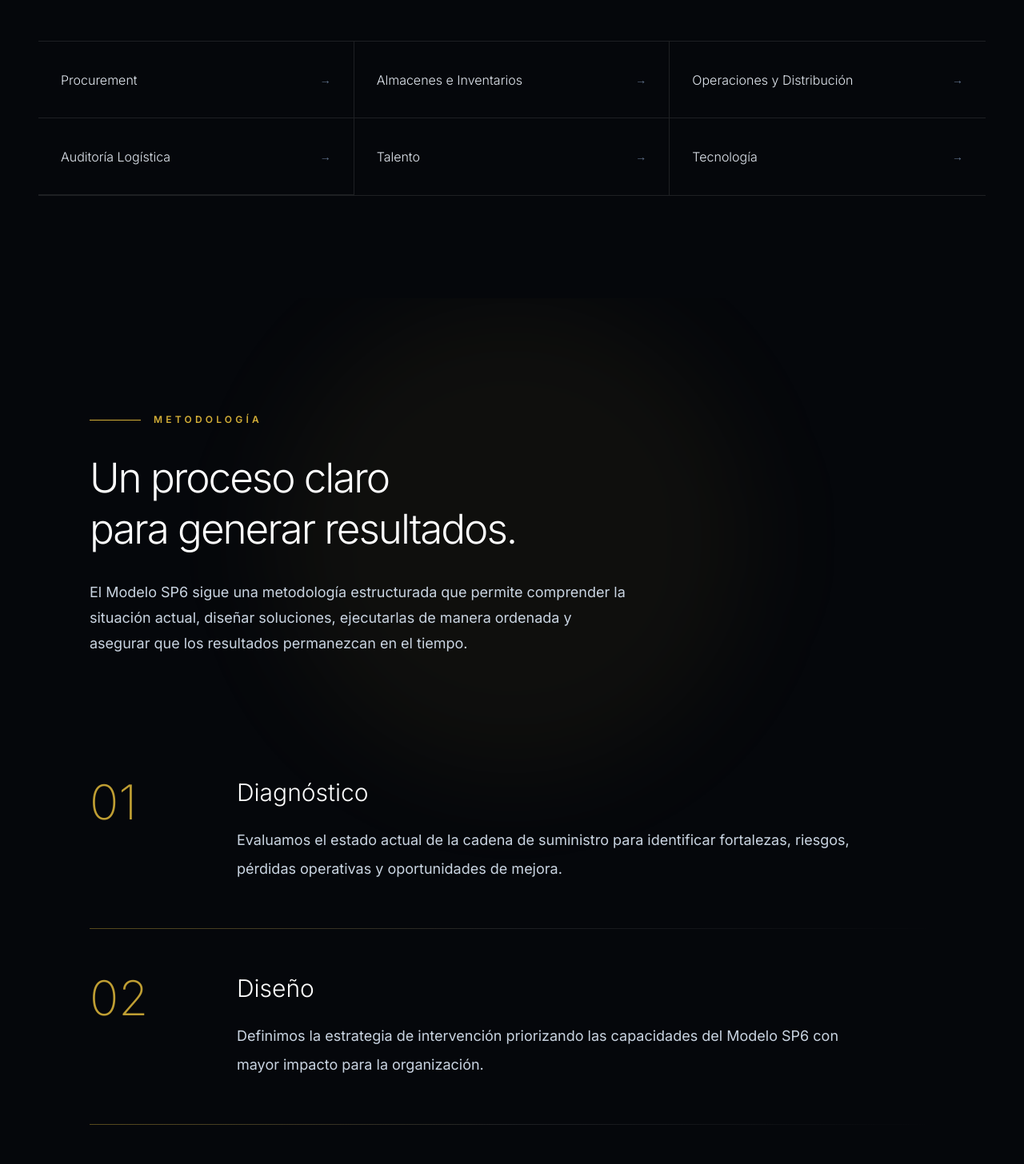
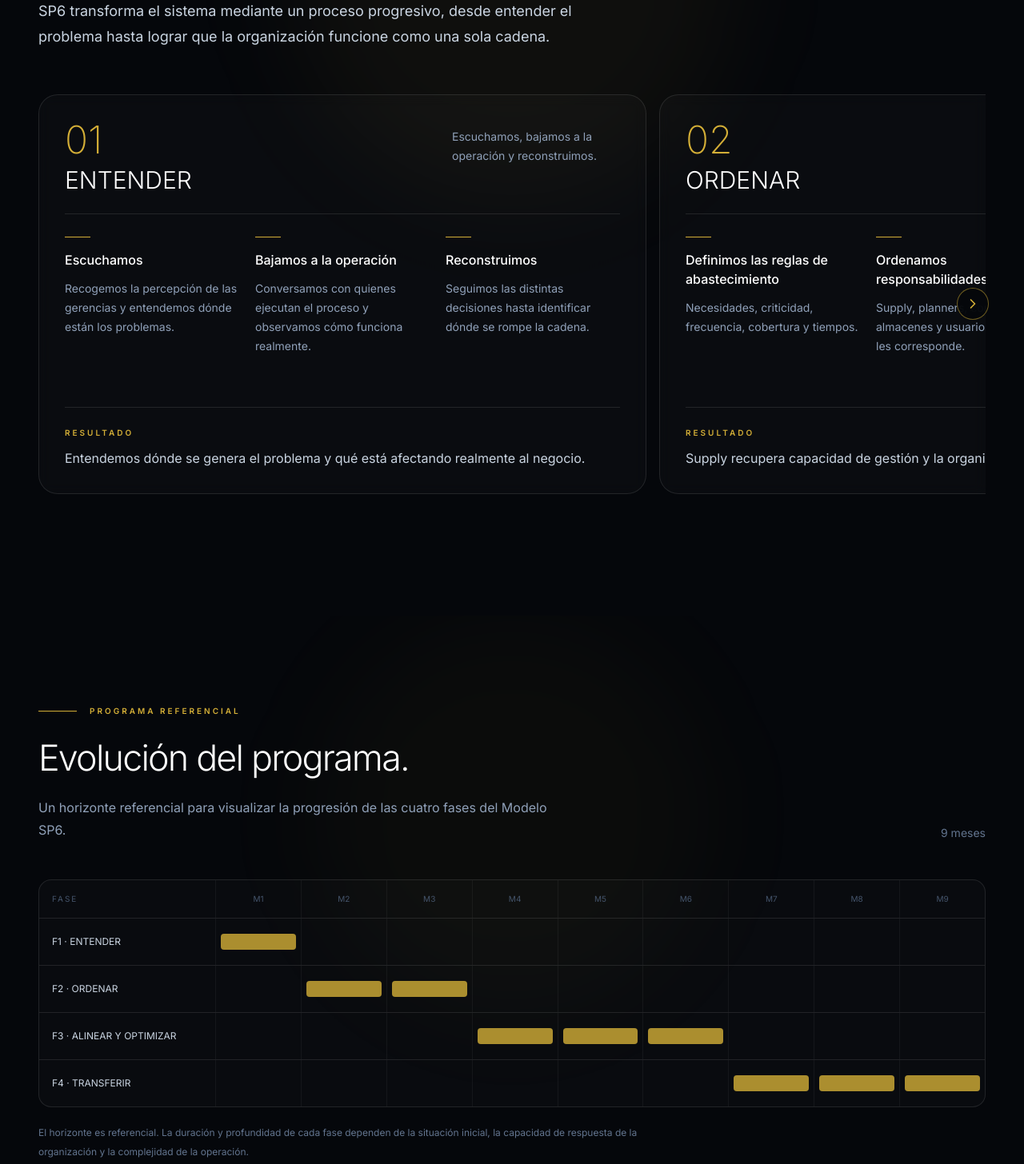
Before and after one commit to rcarlo68-cmd/ServicesProcurement, a Next.js app: page /modelo-sp6 in a window 1280 px wide. Shown: the part 1894-3350 px from the top of the page at 80% size. Built offline with nearby package versions, Linux system fonts and the light colour scheme.

Commit message:
Refine SP6 methodology and program

```diff
--- a/app/modelo-sp6/page.tsx
+++ b/app/modelo-sp6/page.tsx
@@ -2,9 +2,9 @@ import Header from "@/components/layout/Header";
 
 import Hero from "@/components/modelo-sp6/Hero";
 import Introduction from "@/components/modelo-sp6/Introduction";
+import Process from "@/components/modelo-sp6/Process";
+import Timeline from "@/components/modelo-sp6/Timeline";
 import Capabilities from "@/components/modelo-sp6/Capabilities";
-import Process from "@/components/modelo-sp6/Process";
-import Benefits from "@/components/modelo-sp6/Benefits";
 import CTA from "@/components/modelo-sp6/CTA";
 
 export const metadata = {
@@ -20,9 +20,9 @@ export default function ModeloSP6Page() {
 
       <Hero />
       <Introduction />
+      <Process />
+      <Timeline />
       <Capabilities />
-      <Process />
-      <Benefits />
       <CTA />
     </main>
   );
--- a/components/modelo-sp6/Benefits.tsx
+++ b/components/modelo-sp6/Benefits.tsx
@@ -1,102 +1,49 @@
 "use client";
 
 const benefits = [
-  {
-    title: "Visión Integral",
-    description:
-      "Integra procurement, almacenes, operaciones, auditoría, transformación digital y talento dentro de un único modelo de gestión.",
-  },
-  {
-    title: "Menores Pérdidas",
-    description:
-      "Reduce pérdidas operativas identificando vulnerabilidades antes de que afecten la productividad o los resultados del negocio.",
-  },
-  {
-    title: "Mejor Toma de Decisiones",
-    description:
-      "Convierte la información operativa en conocimiento útil para decidir con mayor rapidez, precisión y confianza.",
-  },
-  {
-    title: "Mayor Productividad",
-    description:
-      "Optimiza procesos críticos eliminando actividades que no generan valor y fortaleciendo la eficiencia operacional.",
-  },
-  {
-    title: "Transformación Sostenible",
-    description:
-      "Los cambios no dependen de personas aisladas, sino de procesos, capacidades y una cultura orientada a la mejora continua.",
-  },
-  {
-    title: "Ventaja Competitiva",
-    description:
-      "Transforma la cadena de suministro en un activo estratégico capaz de generar eficiencia, resiliencia y diferenciación.",
-  },
+  "Control",
+  "Eficiencia",
+  "Anticipación",
+  "Valor",
 ];
 
 export default function Benefits() {
   return (
-    <section className="relative overflow-hidden bg-[#070A0F] py-28 lg:py-36">
-      {/* Background */}
+    <section className="relative overflow-hidden bg-[#05070B] py-20 lg:py-24">
       <div className="absolute inset-0">
-        <div className="absolute right-0 top-0 h-[520px] w-[520px] rounded-full bg-[#D4AF37]/5 blur-3xl" />
-        <div className="absolute bottom-0 left-0 h-[420px] w-[420px] rounded-full bg-white/[0.03] blur-3xl" />
+        <div className="absolute right-0 top-0 h-[400px] w-[400px] rounded-full bg-[#D4AF37]/5 blur-3xl" />
       </div>
 
       <div className="relative mx-auto w-full max-w-7xl px-6 lg:px-10 xl:px-12">
+
         {/* Header */}
-        <div className="max-w-3xl">
-          <div className="mb-8 flex items-center gap-4">
-            <div className="h-px w-16 bg-[#D4AF37]" />
+        <div className="mb-12">
+          <div className="mb-6 flex items-center gap-4">
+            <div className="h-px w-12 bg-[#D4AF37]" />
 
-            <span className="text-xs font-semibold uppercase tracking-[0.35em] text-[#D4AF37]">
-              BENEFICIOS
+            <span className="text-[10px] font-semibold uppercase tracking-[0.3em] text-[#D4AF37]">
+              RESULTADOS
             </span>
           </div>
 
-          <h2 className="text-[clamp(2.4rem,4vw,4rem)] font-light leading-tight tracking-[-0.04em] text-white">
-            Más que una metodología,
-            <br />
-            una ventaja competitiva.
+          <h2 className="text-[clamp(2rem,3.5vw,3.2rem)] font-light leading-tight tracking-[-0.04em] text-white">
+            Lo que cambia.
           </h2>
-
-          <p className="mt-8 max-w-2xl text-lg leading-8 text-slate-300">
-            El verdadero valor del Modelo SP6 no reside únicamente en mejorar
-            procesos individuales, sino en integrar capacidades para construir
-            una cadena de suministro más eficiente, resiliente y orientada a la
-            creación de valor.
-          </p>
         </div>
 
-        {/* Benefits Grid */}
-        <div className="mt-20 grid gap-8 md:grid-cols-2 xl:grid-cols-3">
+        {/* Results */}
+        <div className="grid grid-cols-2 gap-x-6 gap-y-8 md:grid-cols-4 md:gap-8">
           {benefits.map((benefit) => (
-            <article
-              key={benefit.title}
-              className="
-                group
-                rounded-3xl
-                border
-                border-white/10
-                bg-white/[0.03]
-                p-8
-                backdrop-blur-sm
-                transition-all
-                duration-300
-                hover:-translate-y-2
-                hover:border-[#D4AF37]/40
-                hover:bg-white/[0.05]
-              "
+            <div
+              key={benefit}
+              className="border-t border-white/15 pt-5"
             >
-              <div className="mb-6 h-1 w-14 rounded-full bg-[#D4AF37]" />
+              <div className="mb-4 h-px w-8 bg-[#D4AF37]" />
 
-              <h3 className="text-2xl font-light text-white transition-colors duration-300 group-hover:text-[#D4AF37]">
-                {benefit.title}
+              <h3 className="text-xl font-light text-white sm:text-2xl">
+                {benefit}
               </h3>
-
-              <p className="mt-6 leading-8 text-slate-300">
-                {benefit.description}
-              </p>
-            </article>
+            </div>
           ))}
         </div>
       </div>
--- a/components/modelo-sp6/Process.tsx
+++ b/components/modelo-sp6/Process.tsx
@@ -6,27 +6,87 @@ import { useRef, useState } from "react";
 const steps = [
   {
     number: "01",
-    title: "Diagnóstico",
-    description:
-      "Evaluamos el estado actual de la cadena de suministro para identificar fortalezas, riesgos, pérdidas operativas y oportunidades de mejora.",
+    title: "ENTENDER",
+    headline: "Escuchamos, bajamos a la operación y reconstruimos.",
+    columns: [
+      {
+        title: "Escuchamos",
+        text: "Recogemos la percepción de las gerencias y entendemos dónde están los problemas.",
+      },
+      {
+        title: "Bajamos a la operación",
+        text: "Conversamos con quienes ejecutan el proceso y observamos cómo funciona realmente.",
+      },
+      {
+        title: "Reconstruimos",
+        text: "Seguimos las distintas decisiones hasta identificar dónde se rompe la cadena.",
+      },
+    ],
+    result:
+      "Entendemos dónde se genera el problema y qué está afectando realmente al negocio.",
   },
   {
     number: "02",
-    title: "Diseño",
-    description:
-      "Definimos la estrategia de intervención priorizando las capacidades del Modelo SP6 con mayor impacto para la organización.",
+    title: "ORDENAR",
+    headline: "Marcamos la cancha y estabilizamos Supply.",
+    columns: [
+      {
+        title: "Definimos las reglas de abastecimiento",
+        text: "Necesidades, criticidad, frecuencia, cobertura y tiempos.",
+      },
+      {
+        title: "Ordenamos responsabilidades",
+        text: "Supply, planners, compradores, almacenes y usuarios saben qué les corresponde.",
+      },
+      {
+        title: "Parametrizamos la cadena",
+        text: "Catálogo, consumos, stocks, lead times y grupos de compra.",
+      },
+    ],
+    result:
+      "Supply recupera capacidad de gestión y la organización sabe cómo debe funcionar.",
   },
   {
     number: "03",
-    title: "Implementación",
-    description:
-      "Desarrollamos las iniciativas priorizadas mediante una ejecución estructurada, con participación de las áreas involucradas.",
+    title: "ALINEAR Y OPTIMIZAR",
+    headline: "Hacemos que la cadena funcione como una sola.",
+    columns: [
+      {
+        title: "Conectamos los inputs",
+        text: "Cada área entrega la información que la cadena necesita para funcionar.",
+      },
+      {
+        title: "Medimos y corregimos",
+        text: "Seguimos el comportamiento de inventarios, roturas, urgencias y excepciones.",
+      },
+      {
+        title: "Optimizamos donde los datos lo justifican",
+        text: "Procurement, almacenes, distribución, talento y tecnología.",
+      },
+    ],
+    result:
+      "Los problemas dejan de desplazarse entre áreas y empiezan a ser gestionados desde su origen.",
   },
   {
     number: "04",
-    title: "Consolidación",
-    description:
-      "Medimos resultados, fortalecemos las buenas prácticas e institucionalizamos los cambios para asegurar su sostenibilidad.",
+    title: "TRANSFERIR",
+    headline: "El sistema queda dentro de la organización.",
+    columns: [
+      {
+        title: "Transferimos el sistema",
+        text: "El equipo aprende la metodología y comienza a operar con autonomía.",
+      },
+      {
+        title: "Empoderamos a los líderes",
+        text: "Los heads anticipan problemas y utilizan la información para decidir.",
+      },
+      {
+        title: "Consolidamos capacidades",
+        text: "Supply se convierte en una capacidad estratégica para el negocio.",
+      },
+    ],
+    result:
+      "SP6 deja de depender del consultor y queda incorporado a la forma de trabajar.",
   },
 ];
 
@@ -48,7 +108,7 @@ export default function Process() {
     if (!carouselRef.current) return;
 
     carouselRef.current.scrollBy({
-      left: direction === "right" ? 320 : -320,
+      left: direction === "right" ? 340 : -340,
       behavior: "smooth",
     });
 
@@ -56,16 +116,19 @@ export default function Process() {
   };
 
   return (
-    <section className="relative overflow-hidden bg-[#05070B] py-28 lg:py-36">
+    <section
+      id="metodologia"
+      className="relative overflow-hidden bg-[#05070B] py-24 lg:py-32"
+    >
       {/* Background */}
       <div className="absolute inset-0">
-        <div className="absolute left-1/2 top-0 h-[600px] w-[600px] -translate-x-1/2 rounded-full bg-[#D4AF37]/5 blur-3xl" />
+        <div className="absolute left-1/2 top-0 h-[560px] w-[560px] -translate-x-1/2 rounded-full bg-[#D4AF37]/5 blur-3xl" />
       </div>
 
-      <div className="relative mx-auto max-w-6xl px-6 lg:px-10 xl:px-12">
+      <div className="relative mx-auto w-full max-w-7xl px-6 lg:px-10 xl:px-12">
         {/* Header */}
         <div className="max-w-3xl">
-          <div className="mb-8 flex items-center gap-4">
+          <div className="mb-7 flex items-center gap-4">
             <div className="h-px w-16 bg-[#D4AF37]" />
 
             <span className="text-xs font-semibold uppercase tracking-[0.35em] text-[#D4AF37]">
@@ -73,53 +136,21 @@ export default function Process() {
             </span>
           </div>
 
-          <h2 className="text-[clamp(2.4rem,4vw,4rem)] font-light leading-tight tracking-[-0.04em] text-white">
-            Un proceso claro
+          <h2 className="text-[clamp(2.3rem,4vw,4rem)] font-light leading-[1.05] tracking-[-0.04em] text-white">
+            ¿Cómo logramos
             <br />
-            para generar resultados.
+            el alineamiento?
           </h2>
 
-          <p className="mt-8 max-w-2xl text-lg leading-8 text-slate-300">
-            El Modelo SP6 sigue una metodología estructurada que permite
-            comprender la situación actual, diseñar soluciones, ejecutarlas de
-            manera ordenada y asegurar que los resultados permanezcan en el
-            tiempo.
+          <p className="mt-7 max-w-2xl text-base leading-8 text-slate-300 lg:text-lg">
+            SP6 transforma el sistema mediante un proceso progresivo, desde
+            entender el problema hasta lograr que la organización funcione
+            como una sola cadena.
           </p>
         </div>
 
-        {/* Process - Desktop / Tablet */}
-        <div className="mt-24 hidden md:block">
-          {steps.map((step, index) => (
-            <div key={step.number}>
-              <div className="grid gap-8 py-14 lg:grid-cols-12 lg:gap-12">
-                {/* Number */}
-                <div className="lg:col-span-2 lg:pr-6">
-                  <span className="text-6xl font-extralight text-[#D4AF37]/90">
-                    {step.number}
-                  </span>
-                </div>
-
-                {/* Content */}
-                <div className="lg:col-span-10">
-                  <h3 className="text-3xl font-light text-white">
-                    {step.title}
-                  </h3>
-
-                  <p className="mt-6 max-w-3xl text-lg leading-9 text-slate-300">
-                    {step.description}
-                  </p>
-                </div>
-              </div>
-
-              {index < steps.length - 1 && (
-                <div className="h-px w-full bg-gradient-to-r from-[#D4AF37]/40 via-white/10 to-transparent" />
-              )}
-            </div>
-          ))}
-        </div>
-
-        {/* Process - Mobile Carousel */}
-        <div className="relative mt-14 md:hidden">
+        {/* Carousel */}
+        <div className="relative mt-14">
           <div
             ref={carouselRef}
             onScroll={updateScrollButtons}
@@ -127,7 +158,7 @@ export default function Process() {
               flex
               snap-x
               snap-mandatory
-              gap-6
+              gap-4
               overflow-x-auto
               pb-6
               [-ms-overflow-style:none]
@@ -139,33 +170,77 @@ export default function Process() {
               <article
                 key={step.number}
                 className="
+                  flex
+                  h-[470px]
                   w-[88%]
                   shrink-0
                   snap-center
+                  flex-col
                   rounded-3xl
                   border
                   border-white/10
-                  bg-white/[0.03]
-                  p-8
+                  bg-white/[0.025]
+                  p-6
                   backdrop-blur-sm
+                  sm:h-[480px]
+                  sm:w-[72%]
+                  sm:p-7
+                  lg:h-[500px]
+                  lg:w-[760px]
+                  lg:p-8
                 "
               >
-                <div className="mb-8 text-5xl font-extralight text-[#D4AF37]">
-                  {step.number}
+                {/* Card Header */}
+                <div className="border-b border-white/10 pb-6">
+                  <div className="flex items-start justify-between gap-6">
+                    <div>
+                      <div className="text-4xl font-extralight text-[#D4AF37] sm:text-5xl">
+                        {step.number}
+                      </div>
+
+                      <h3 className="mt-2 text-2xl font-light text-white sm:text-3xl">
+                        {step.title}
+                      </h3>
+                    </div>
+
+                    <p className="max-w-[210px] pt-2 text-sm leading-6 text-slate-400">
+                      {step.headline}
+                    </p>
+                  </div>
                 </div>
 
-                <h3 className="text-2xl font-light leading-snug text-white">
-                  {step.title}
-                </h3>
+                {/* Columns */}
+                <div className="mt-7 grid grid-cols-1 gap-7 sm:grid-cols-3 sm:gap-5">
+                  {step.columns.map((column) => (
+                    <div key={column.title}>
+                      <div className="mb-4 h-px w-8 bg-[#D4AF37]" />
 
-                <p className="mt-6 text-base leading-7 text-slate-300">
-                  {step.description}
-                </p>
+                      <h4 className="text-base font-medium leading-6 text-white">
+                        {column.title}
+                      </h4>
+
+                      <p className="mt-3 text-sm leading-6 text-slate-400">
+                        {column.text}
+                      </p>
+                    </div>
+                  ))}
+                </div>
+
+                {/* RESULTADO — siempre abajo */}
+                <div className="mt-auto border-t border-white/10 pt-6">
+                  <div className="mb-3 text-[10px] font-semibold uppercase tracking-[0.3em] text-[#D4AF37]">
+                    RESULTADO
+                  </div>
+
+                  <p className="text-sm leading-6 text-slate-300 sm:text-base">
+                    {step.result}
+                  </p>
+                </div>
               </article>
             ))}
           </div>
 
-          {/* Left Arrow */}
+          {/* Left */}
           {canScrollLeft && (
             <button
               type="button"
@@ -173,19 +248,19 @@ export default function Process() {
               onClick={() => scrollCarousel("left")}
               className="
                 absolute
-                left-[-6px]
+                left-[-4px]
                 top-1/2
                 z-20
-                -translate-y-1/2
                 flex
                 h-10
                 w-10
+                -translate-y-1/2
                 items-center
                 justify-center
                 rounded-full
                 border
-                border-[#D4AF37]/40
-                bg-[#05070B]/80
+                border-[#D4AF37]/50
+                bg-[#05070B]/90
                 text-[#D4AF37]
                 backdrop-blur-md
                 transition-all
@@ -197,7 +272,7 @@ export default function Process() {
             </button>
           )}
 
-          {/* Right Arrow */}
+          {/* Right */}
           {canScrollRight && (
             <button
               type="button"
@@ -205,19 +280,19 @@ export default function Process() {
               onClick={() => scrollCarousel("right")}
               className="
                 absolute
-                right-[-6px]
+                right-[-4px]
                 top-1/2
                 z-20
-                -translate-y-1/2
                 flex
                 h-10
                 w-10
+                -translate-y-1/2
                 items-center
                 justify-center
                 rounded-full
                 border
-                border-[#D4AF37]/40
-                bg-[#05070B]/80
+                border-[#D4AF37]/50
+                bg-[#05070B]/90
                 text-[#D4AF37]
                 backdrop-blur-md
                 transition-all
--- /dev/null
+++ b/components/modelo-sp6/Timeline.tsx
@@ -0,0 +1,153 @@
+"use client";
+
+const gantt = [
+  {
+    label: "F1 · ENTENDER",
+    months: [1, 0, 0, 0, 0, 0, 0, 0, 0],
+  },
+  {
+    label: "F2 · ORDENAR",
+    months: [0, 1, 1, 0, 0, 0, 0, 0, 0],
+  },
+  {
+    label: "F3 · ALINEAR Y OPTIMIZAR",
+    months: [0, 0, 0, 1, 1, 1, 0, 0, 0],
+  },
+  {
+    label: "F4 · TRANSFERIR",
+    months: [0, 0, 0, 0, 0, 0, 1, 1, 1],
+  },
+];
+
+export default function Timeline() {
+  return (
+    <section className="relative overflow-hidden bg-[#05070B] py-20 lg:py-28">
+      {/* Background */}
+      <div className="absolute inset-0">
+        <div className="absolute left-1/2 top-0 h-[500px] w-[500px] -translate-x-1/2 rounded-full bg-[#D4AF37]/[0.03] blur-3xl" />
+      </div>
+
+      <div className="relative mx-auto w-full max-w-7xl px-6 lg:px-10 xl:px-12">
+
+        {/* Header */}
+        <div className="flex items-end justify-between gap-6">
+          <div>
+            <div className="mb-6 flex items-center gap-4">
+              <div className="h-px w-12 bg-[#D4AF37]" />
+
+              <span className="text-[10px] font-semibold uppercase tracking-[0.3em] text-[#D4AF37]">
+                PROGRAMA REFERENCIAL
+              </span>
+            </div>
+
+            <h2 className="text-[clamp(2rem,3.5vw,3.2rem)] font-light leading-tight tracking-[-0.04em] text-white">
+              Evolución del programa.
+            </h2>
+
+            <p className="mt-5 max-w-2xl text-base leading-7 text-slate-400">
+              Un horizonte referencial para visualizar la progresión de las
+              cuatro fases del Modelo SP6.
+            </p>
+          </div>
+
+          <span className="hidden text-sm text-slate-500 sm:block">
+            9 meses
+          </span>
+        </div>
+
+        {/* Gantt */}
+        <div className="mt-12">
+
+          {/* Desktop / Tablet */}
+          <div className="hidden overflow-hidden rounded-2xl border border-white/10 bg-white/[0.02] md:block">
+
+            {/* Month header */}
+            <div className="grid grid-cols-[220px_repeat(9,1fr)] border-b border-white/10">
+
+              <div className="p-4 text-[10px] uppercase tracking-[0.2em] text-slate-600">
+                FASE
+              </div>
+
+              {Array.from({ length: 9 }, (_, index) => (
+                <div
+                  key={index}
+                  className="border-l border-white/5 p-4 text-center text-[10px] text-slate-600"
+                >
+                  M{index + 1}
+                </div>
+              ))}
+            </div>
+
+            {/* Rows */}
+            {gantt.map((row, rowIndex) => (
+              <div
+                key={row.label}
+                className={`grid grid-cols-[220px_repeat(9,1fr)] ${
+                  rowIndex < gantt.length - 1
+                    ? "border-b border-white/10"
+                    : ""
+                }`}
+              >
+                <div className="flex items-center px-4 py-5 text-xs text-slate-300">
+                  {row.label}
+                </div>
+
+                {row.months.map((active, index) => (
+                  <div
+                    key={index}
+                    className="flex min-h-[58px] items-center border-l border-white/5 px-1.5"
+                  >
+                    {active ? (
+                      <div className="h-5 w-full rounded-sm bg-[#D4AF37]/80" />
+                    ) : null}
+                  </div>
+                ))}
+              </div>
+            ))}
+          </div>
+
+          {/* Mobile */}
+          <div className="space-y-3 md:hidden">
+
+            {gantt.map((row) => (
+              <div
+                key={row.label}
+                className="rounded-xl border border-white/10 bg-white/[0.02] p-4"
+              >
+                <div className="mb-4 text-xs text-slate-300">
+                  {row.label}
+                </div>
+
+                <div className="grid grid-cols-9 gap-1">
+                  {row.months.map((active, index) => (
+                    <div key={index} className="text-center">
+
+                      <div
+                        className={`h-2 rounded-sm ${
+                          active
+                            ? "bg-[#D4AF37]"
+                            : "bg-white/[0.06]"
+                        }`}
+                      />
+
+                      <span className="mt-1 block text-[8px] text-slate-600">
+                        M{index + 1}
+                      </span>
+                    </div>
+                  ))}
+                </div>
+              </div>
+            ))}
+          </div>
+
+          {/* Note */}
+          <p className="mt-5 max-w-3xl text-xs leading-6 text-slate-500">
+            El horizonte es referencial. La duración y profundidad de cada
+            fase dependen de la situación inicial, la capacidad de respuesta
+            de la organización y la complejidad de la operación.
+          </p>
+        </div>
+      </div>
+    </section>
+  );
+}
```
